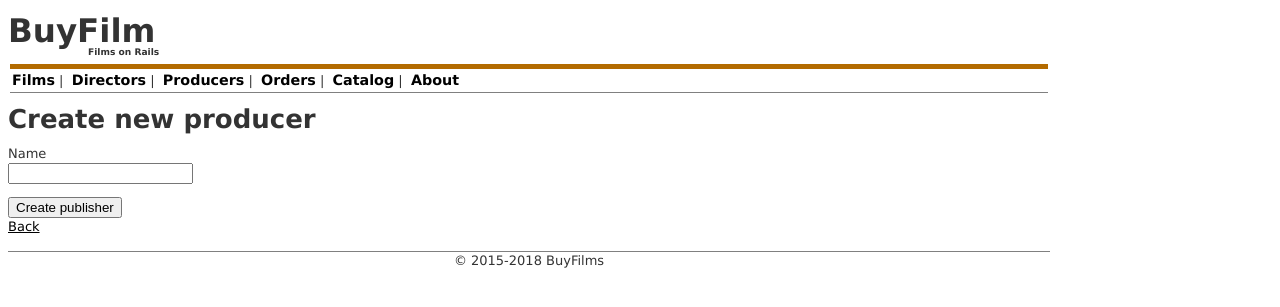
After one commit to patriciouca/eshop2, a Rails app: page /admin/producer/new in a window 1280 px wide. The commit adds this page. Shown: the top 307 px of the page. Run offline with Rails 7, Linux system fonts and the light colour scheme; the visitor is signed in with stand-in values (Sample User, id 1); data that the repository does not hold is empty; style sheets or scripts are compiled from the project's sources; some libraries are stand-ins or nearby versions.

Commit message:
Add files via upload

```diff
--- /dev/null
+++ b/app/assets/javascripts/admin/producer.coffee
@@ -0,0 +1,3 @@
+# Place all the behaviors and hooks related to the matching controller here.
+# All this logic will automatically be available in application.js.
+# You can use CoffeeScript in this file: http://coffeescript.org/
--- /dev/null
+++ b/app/assets/stylesheets/admin/producer.scss
@@ -0,0 +1,3 @@
+// Place all the styles related to the admin/producer controller here.
+// They will automatically be included in application.css.
+// You can use Sass (SCSS) here: http://sass-lang.com/
--- /dev/null
+++ b/app/controllers/admin/producer_controller.rb
@@ -0,0 +1,55 @@
+class Admin::ProducerController < ApplicationController
+  def new
+    @producer = Producer.new
+    @page_title = 'Create new producer'
+  end
+
+  def create
+    @producer = Producer.new(producer_params)
+    if @producer.save
+      flash[:notice] = "Producer #{@producer.name} was succesfully created."
+      redirect_to :action => 'index'
+    else
+      @page_title = 'Create new producer'
+      render :action => 'new'
+    end
+  end
+
+  def edit
+    @producer = Producer.find(params[:id])
+    @page_title = 'Edit producer'
+  end
+
+  def update
+    @producer = Producer.find(params[:id])
+    if @producer.update_attributes(producer_params)
+       flash[:notice] = "Producer #{@producer.name} was succesfully updated."
+       redirect_to :action => 'show', :id => @producer
+    else
+       @page_title = 'Edit producer'
+       render :action => 'edit'
+    end
+  end
+
+  def destroy
+    @producer = Producer.find(params[:id])
+    @producer.destroy
+    flash[:notice] = "Succesfully deleted producer #{@producer.name}."
+    redirect_to :action => 'index'
+  end
+
+  def show
+    @producer = Producer.find(params[:id])
+    @page_title = @producer.name
+  end
+
+  def index
+    @producers = Producer.all
+    @page_title = 'Listing producers'
+  end
+
+  private
+    def producer_params
+      params.require(:producer).permit(:name)
+  end
+end
--- /dev/null
+++ b/app/helpers/admin/producer_helper.rb
@@ -0,0 +1,2 @@
+module Admin::ProducerHelper
+end
--- /dev/null
+++ b/app/models/producer.rb
@@ -0,0 +1,5 @@
+class Producer < ActiveRecord::Base
+	validates_presence_of :name
+  	validates_uniqueness_of :name
+  	validates_length_of :name, :in => 2..255
+end
--- /dev/null
+++ b/app/views/admin/producer/_form.html.erb
@@ -0,0 +1,15 @@
+<% if @publisher.errors.any? %>
+  <div id="errorExplanation">
+  <h2><%= pluralize(@publisher.errors.count, "error") %> prohibited this publisher from being saved:</h2>
+    <ul>
+      <% @publisher.errors.full_messages.each do |msg| %>
+        <li><%= msg %></li>
+      <% end %>
+    </ul>
+  </div>
+<% end %>
+
+<div class="field">
+  <p><label for="publisher_name">Name</label><br/>
+  <%= text_field 'publisher', 'name' %></p>
+</div>
--- /dev/null
+++ b/app/views/admin/producer/new.html.erb
@@ -0,0 +1,6 @@
+<%= form_tag :action => 'create' do %>
+  <%= render :partial => 'form' %>
+  <%= submit_tag 'Create publisher' %>
+<% end %>
+
+<%= link_to 'Back', :action => 'index' %>
--- a/app/views/layouts/application.html.erb
+++ b/app/views/layouts/application.html.erb
@@ -17,7 +17,7 @@
     <ul>
       <li><a href="/admin/author">Films</a>&nbsp;|&nbsp;</li>
       <li><a href="/admin/publisher">Directors</a>&nbsp;|&nbsp;</li>
-      <li><a href="/admin/book">Producers</a>&nbsp;|&nbsp;</li>
+      <li><a href="/admin/producer">Producers</a>&nbsp;|&nbsp;</li>
       <li><a href="/admin/order">Orders</a>&nbsp;|&nbsp;</li>
       <li><a href="/">Catalog</a>&nbsp;|&nbsp;</li>
       <li><a href="/about">About</a>&nbsp;</li>
--- a/config/routes.rb
+++ b/config/routes.rb
@@ -1,5 +1,20 @@
 Rails.application.routes.draw do
+
+  root to: 'about#index'
+  get 'about' => 'about#index'
+  get 'admin/producer' => 'admin/producer#index'
+
   get 'about/index'
+
+  get 'admin/producer/new'
+  post 'admin/producer/create'
+  get 'admin/producer/edit'
+  post 'admin/producer/update'
+  post 'admin/producer/destroy'
+  get 'admin/producer/show'
+  get 'admin/producer/show/:id' => 'admin/producer#show'
+  get 'admin/producer/index'
+
 
   # The priority is based upon order of creation: first created -> highest priority.
   # See how all your routes lay out with "rake routes".
@@ -55,7 +70,4 @@ Rails.application.routes.draw do
   #     # (app/controllers/admin/products_controller.rb)
   #     resources :products
   #   end
-
-	root to: 'about#index'
-	get 'about' => 'about#index'
 end
```
Also changed, not shown: app/views/admin/producer/_producer.html.erb (added, +8 -0 lines), app/views/admin/producer/edit.html.erb (added, +7 -0 lines), app/views/admin/producer/index.html.erb (added, +11 -0 lines), app/views/admin/producer/show.html.erb (added, +7 -0 lines), db/migrate/20180402095924_create_producers.rb (added, +8 -0 lines), db/schema.rb (added).
